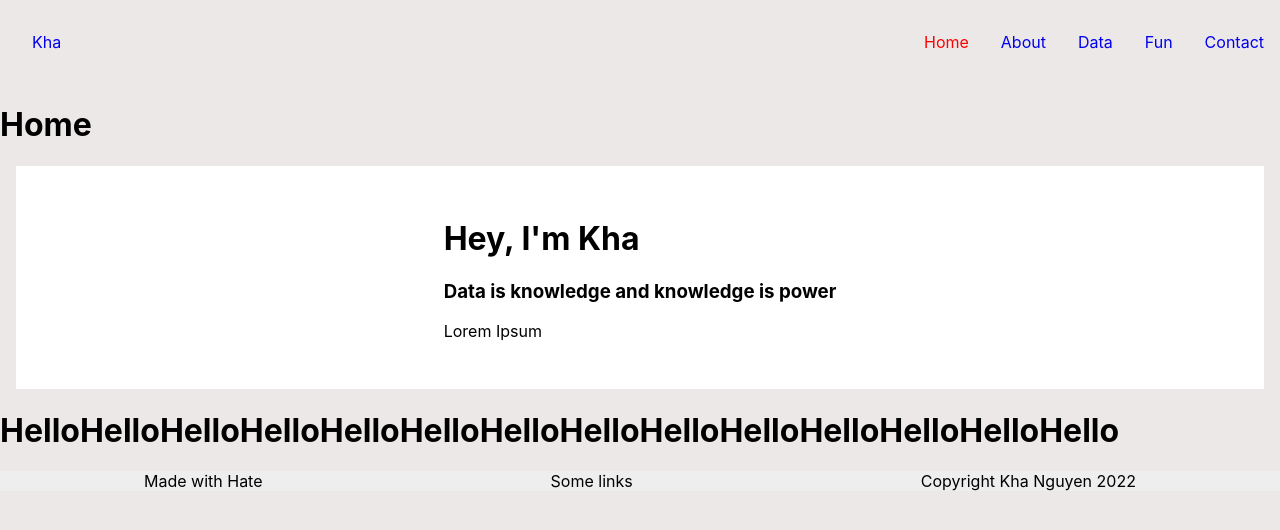
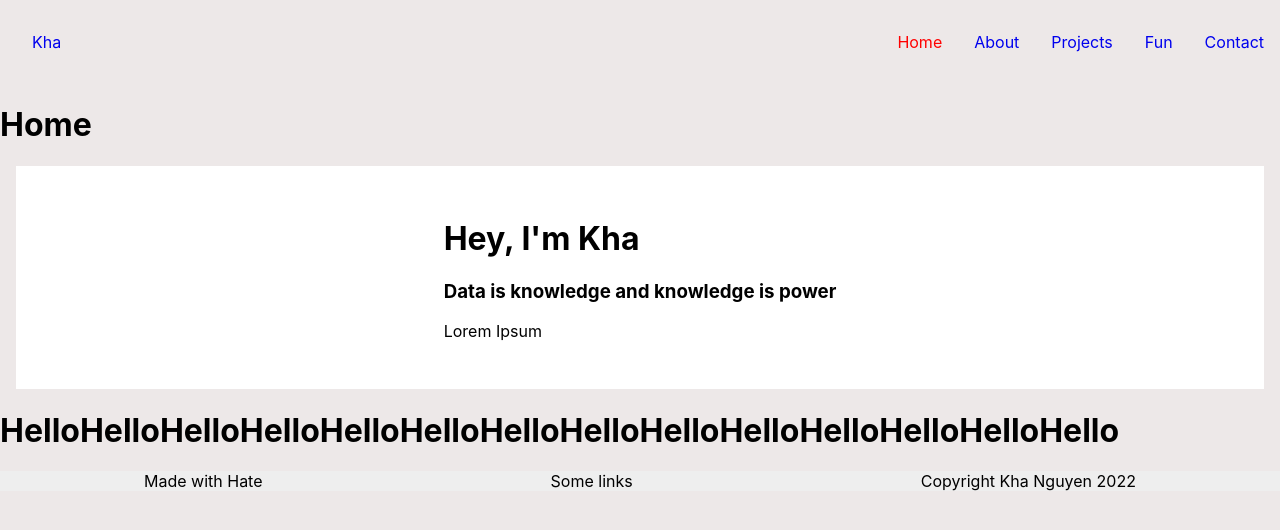
Before and after one commit to Nguyen-Kha/Nguyen-Kha.github.io, a React (Create React App) app: page / in a window 1280 px wide. Shown: the top 530 px of the page. Built offline with nearby package versions, Linux system fonts and the light colour scheme.

Commit message:
actually change data to projects part 2

```diff
--- a/src/components/NavBar/NavBar.js
+++ b/src/components/NavBar/NavBar.js
@@ -13,7 +13,7 @@ function NavBar() {
                 <ul className='navList'>
                     <li className='navItem'><NavLink to="/" className={({ isActive }) => (isActive ? 'active' : '')}>Home</NavLink></li>
                     <li className='navItem'><NavLink to="/about" className={({ isActive }) => (isActive ? 'active' : '')}>About</NavLink></li>
-                    <li className='navItem'><NavLink to="/projects" className={({ isActive }) => (isActive ? 'active' : '')}>Data</NavLink></li>
+                    <li className='navItem'><NavLink to="/projects" className={({ isActive }) => (isActive ? 'active' : '')}>Projects</NavLink></li>
                     <li className='navItem'><NavLink to="/fun" className={({ isActive }) => (isActive ? 'active' : '')}>Fun</NavLink></li>
                     <li className='navItem'><NavLink to="/contact" className={({ isActive }) => (isActive ? 'active' : '')}>Contact</NavLink></li>
                 </ul>
--- a/src/pages/Projects/Projects.js
+++ b/src/pages/Projects/Projects.js
@@ -1,14 +1,15 @@
 import React from "react";
 import './Projects.css';
-import Card from "../../components/Card/Card";
+import ProjectCard from "../../components/ProjectCard/ProjectCard";
 
-function Data() {
+function Projects() {
     return(
         <div>
-            <h1>Data</h1>
-            <Card/>
+            <h1>Projects</h1>
+            <ProjectCard/>
+            <ProjectCard/>
         </div>
     );
 }
 
-export default Data;
+export default Projects;
```
